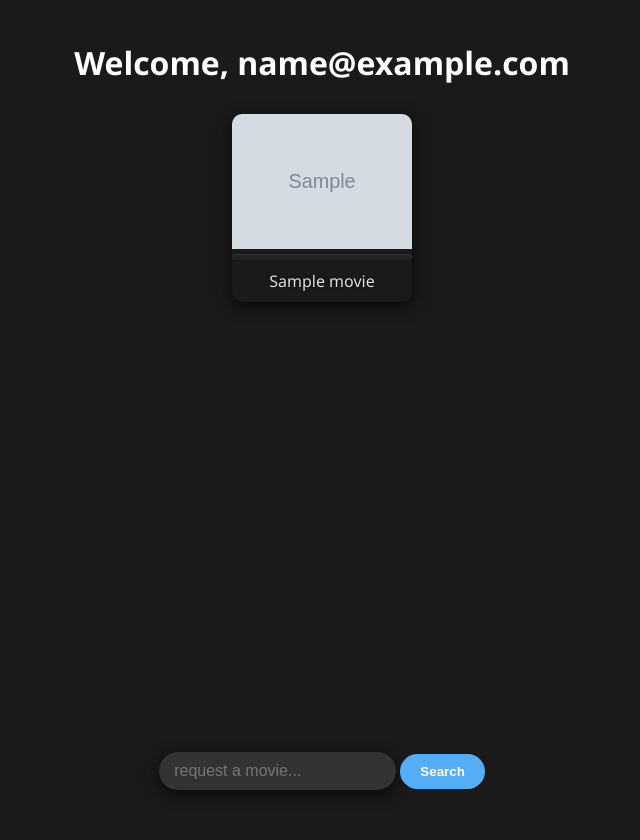
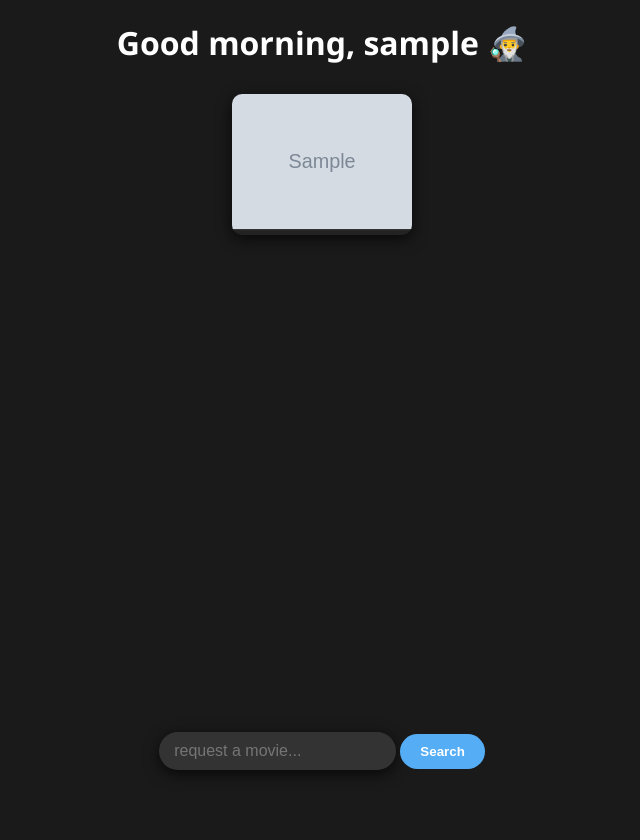
Before and after one commit to manav1411/media_server, a Python web app: template app/templates/index.html in a window 1280 px wide. Shown: the whole page, without its empty margins (318-958 px from the left). After the commit the page ends 771 px from the top, so only its background shows below. Run offline with Jinja, Linux system fonts and the light colour scheme; the template is opened without the code that fills it: most values are stand-ins (such as "Sample title", 1, 10 or a date in 2020); grey boxes marked "Sample" are stand-in pictures.

Commit message:
polished the UI

```diff
--- a/app/auth.py
+++ b/app/auth.py
@@ -4,6 +4,8 @@ def identify_user():
     if request.path.startswith("/media") or request.path.startswith("/static"):
         return
     user_email = request.headers.get("Cf-Access-Authenticated-User-Email")
+    user_name = request.headers.get("Cf-Access-Authenticated-User-Name")
     if not user_email:
         abort(403)
     request.user_email = user_email
+    request.user_name = user_name or user_email.split('@')[0]  # fallback is username=email name
--- a/app/static/global.css
+++ b/app/static/global.css
@@ -9,7 +9,6 @@ body {
     background: #1a1a1a;
     color: #E0E0E0;
     font-family: 'Segoe UI', Roboto, sans-serif;
-    padding: 20px;
 }
 
 body::before {
@@ -35,13 +34,28 @@ h1 {
     margin-bottom: 30px;
 }
 
+.movies-wrapper {
+  display: flex;
+  justify-content: center;
+}
+
 /* Movie grid (media from disk) */
 .movies {
-    display: flex;
-    flex-wrap: wrap;
-    justify-content: center;
-    gap: 20px;
-    margin-bottom: auto;
+  display: flex;
+  flex-wrap: wrap;
+  gap: 20px;
+  padding: 0 calc((100vw - 900px - 95px) / 2);
+  box-sizing: border-box;
+  max-width: 100%;
+  justify-content: flex-start;
+}
+
+/* for each movie + info */
+.movie-block {
+  display: flex;
+  flex-direction: column;  /* Stack vertically */
+  align-items: center;     /* Center align horizontally */
+  width: 180px;            /* Same width as .movie */
 }
 
 .movie {
@@ -51,10 +65,11 @@ h1 {
     background: linear-gradient(145deg, #121212);
     border-radius: 10px;
     overflow: hidden;
-    width: 180px;
+    width: 100%;
     text-align: center;
     transition: transform 0.2s ease, box-shadow 0.3s ease;
     box-shadow: 0 4px 15px rgba(0, 0, 0, 0.7);
+    position: relative;
 }
 
 .movie:hover {
@@ -62,6 +77,7 @@ h1 {
 }
 
 .movie img {
+    display: block;
     width: 100%;
     height: auto;
     transition: filter 0.3s ease;
@@ -77,12 +93,81 @@ h1 {
     text-shadow: 0 0 3px rgba(0, 0, 0, 0.7);
 }
 
+.movie-info {
+  opacity: 0;
+  visibility: hidden;
+  max-height: 0;
+  overflow: hidden;
+  margin-top: 10px; /* buffer space */
+  text-align: center;
+  transition: opacity 0.3s ease, visibility 0.3s ease, max-height 0.3s ease;
+  width: 100%;
+  box-sizing: border-box;
+}
+
+.movie:hover + .movie-info,
+.movie:focus + .movie-info,
+.movie-info:hover,
+.movie-info:focus {
+  opacity: 1;
+  visibility: visible;
+  max-height: 1000px; /* or enough for content */
+}
+
+/* Title with background shadow */
+.movie-info .title-year {
+  font-weight: bold;
+  font-size: 16px;
+  color: #ffffff;
+  padding: 4px 8px;
+  border-radius: 4px;
+  display: inline-block;
+  text-shadow: 0 0 8px rgba(85, 174, 245, 0.7);
+  margin-bottom: 8px;
+}
+
+/* Genres container */
+.movie-info .genres {
+  margin: 8px 0;
+  display: flex;
+  flex-wrap: wrap;
+  justify-content: left;
+  gap: 5px;
+}
+
+/* Individual genre pill */
+.movie-info .genre {
+  background-color: #333;
+  border: 1px solid #fff;
+  border-radius: 12px;
+  padding: 3px 10px;
+  font-size: 12px;
+  color: #f0f0f0;
+}
+
+/* Runtime and rating styling */
+.movie-info .runtime-rating {
+  margin: 6px 0;
+  font-size: 13px;
+  color: #ccc;
+}
+
+/* Movie overview */
+.movie-info .overview {
+  font-size: 13px;
+  color: #bbbbbb;
+  text-align: justify;
+  margin-top: 10px;
+  line-height: 1.4;
+}
+
+
+
 /* Progress bar */
 .progress-container {
     width: 100%;
     height: 6px;
     background: #222;
-    border-radius: 3px;
     overflow: hidden;
     box-shadow: inset 0 1px 2px rgba(255, 255, 255, 0.1);
 }
@@ -93,7 +178,6 @@ h1 {
     width: 0%;
     transition: width 0.3s ease;
     box-shadow: 0 0 8px #55AEF5;
-    border-radius: 3px;
 }
 
 /* Search section wrapper: dynamically styled */
@@ -233,17 +317,30 @@ h1 {
 
 /* Responsive tweaks */
 @media (max-width: 600px) {
-    .movie {
-        width: 45%;
+
+    .movies {
+      padding: 0 calc((100vw - 300px - 40px) / 2);
+      justify-content: flex-start;
     }
 
-    .tmdb-result {
-        width: 120px;
-    }
 
-    .tmdb-details p {
-        height: auto;
-    }
+    .movie-block {
+    width: 28%;
+    min-width: 100px;
+    max-width: none;
+  }
+
+  .movie {
+    width: 100%;
+  }
+
+  .movie-info {
+    font-size: 13px;
+    padding: 0px;
+    text-align: justify;
+    width: 100%;
+  }
+
 }
 
 .cancel-wrapper {
--- a/app/templates/index.html
+++ b/app/templates/index.html
@@ -1,25 +1,46 @@
 <!DOCTYPE html>
 <html>
 <head>
-    <link rel="stylesheet" href="{{ url_for('static', filename='global.css') }}?ver=11">
+    <link rel="stylesheet" href="{{ url_for('static', filename='global.css') }}?v=7">
+    <meta name="viewport" content="width=device-width, initial-scale=1.0">
     <title>Home</title>
 </head>
 <body>
   <div class="main-container">
-    <h1>Welcome, {{ user_email }}</h1>
+    <h1 id="greeting"></h1>
 
+    <div class="movies-wrapper">
       <div class="movies">
         {% for movie in movies %}
-      <div class="movie">
+        <div class="movie-block">
+          <div class="movie" tabindex="0" aria-expanded="false" data-movie="{{ movie.name }}">
             <a href="/movie/{{ movie.name }}">
-          <img src="{{ movie.poster }}" alt="Poster for {{ movie.name }}">
+              <img src="{{ movie.poster }}" alt="Poster for {{ movie.title }}">
             </a>
             <div class="progress-container" data-movie="{{ movie.name }}" data-seconds="{{ movie.progress_seconds }}">
               <div class="progress-bar"></div>
             </div>
-        <div class="movie-title">{{ movie.name }}</div>
+          </div>
+
+          <div class="movie-info" data-movie="{{ movie.name }}">
+            <div class="title-year">{{ movie.title }} ({{ movie.year }})</div>
+
+            <div class="genres">
+              {% for genre in movie.genres %}
+                <span class="genre">{{ genre }}</span>
+              {% endfor %}
+            </div>
+
+            <div class="runtime-rating">
+              <span class="runtime">{{ movie.runtime }} min</span> ·
+              <span class="rating">⭐ {{ (movie.rating + 0.35) | round(1) }}</span>
+            </div>
+
+            <p class="overview">{{ movie.overview }}</p>
+          </div>
         </div>
         {% endfor %}
+      </div>
     </div>
 
     <!-- EXISTING TMDb SEARCH (your current search and results) -->
@@ -100,6 +121,20 @@
 
         dummy.load();
     });
+  </script>
+
+  <script>
+    const name = "{{ user_name }}";
+    const hour = new Date().getHours();
+    const avatars = ['🎬', '🍿', '🎥', '🌌', '🛸', '🤖', '🧙‍♂️'];
+    const randomAvatar = avatars[Math.floor(Math.random() * avatars.length)];
+
+    let timeOfDay = "Hello";
+    if (hour < 12) timeOfDay = "Good morning";
+    else if (hour < 18) timeOfDay = "Good afternoon";
+    else timeOfDay = "Good evening";
+
+    document.getElementById("greeting").textContent = `${timeOfDay}, ${name} ${randomAvatar}`;
   </script>
 
   <script>
@@ -209,6 +244,20 @@
   });
   </script>
 
+  <script>
+    document.querySelectorAll(".movie").forEach(movieDiv => {
+      movieDiv.addEventListener("click", () => {
+        const expanded = movieDiv.getAttribute("aria-expanded") === "true";
+        movieDiv.setAttribute("aria-expanded", expanded ? "false" : "true");
+
+        // Optionally, scroll into view when expanded
+        if (!expanded) {
+          movieDiv.scrollIntoView({ behavior: "smooth", block: "start" });
+        }
+      });
+    });
+  </script>
+
 
 
 </body>
--- a/app/templates/movie.html
+++ b/app/templates/movie.html
@@ -4,7 +4,7 @@
   <meta charset="UTF-8" />
   <meta name="viewport" content="width=device-width, initial-scale=1" />
   <title>{{ movie_name }}</title>
-  <link rel="stylesheet" href="{{ url_for('static', filename='movie.css') }}?v=2">
+  <link rel="stylesheet" href="{{ url_for('static', filename='movie.css') }}">
   <style>
     /* Minimal inline styles for icons and layout */
     .control-btn svg {
```
Also changed, not shown: app/routes/main.py (+41 -9 lines), app/utils.py (+27 -7 lines), README.md. Lines whose indentation alone changed are shown as unchanged.
